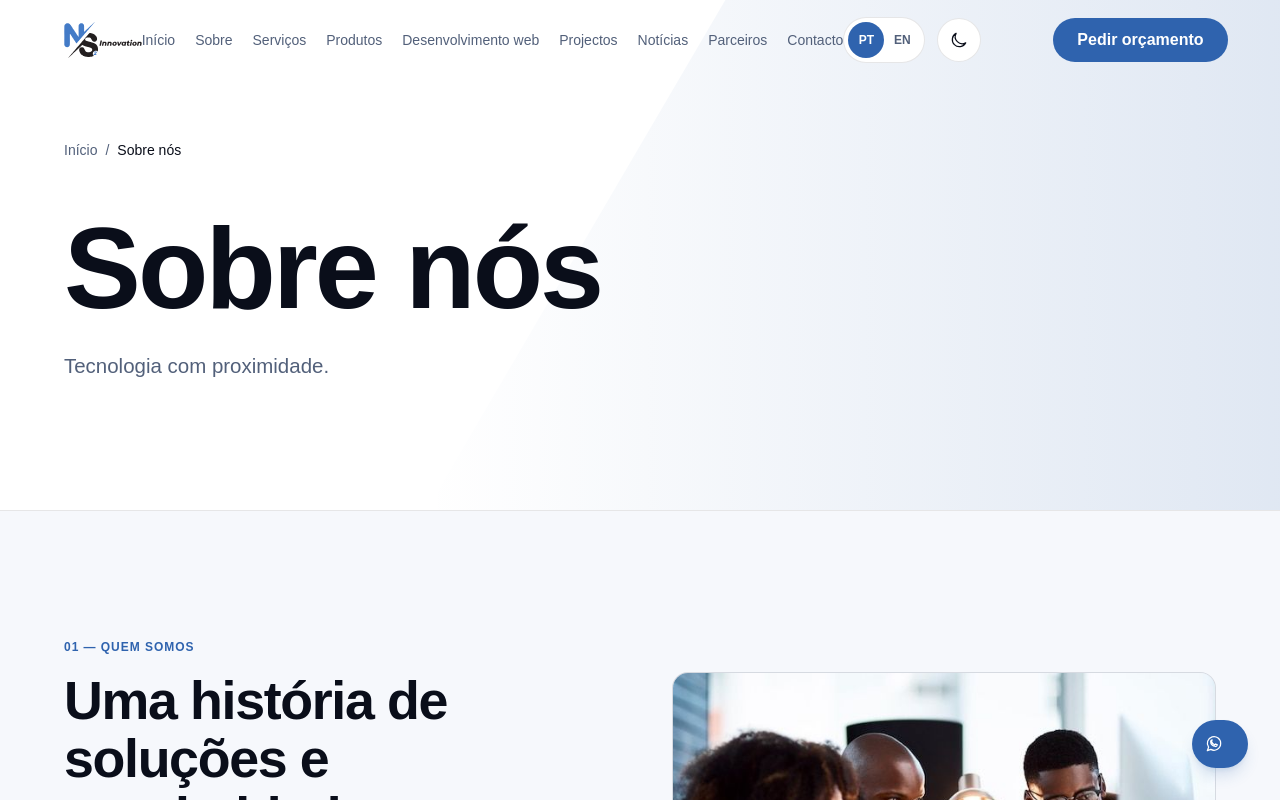
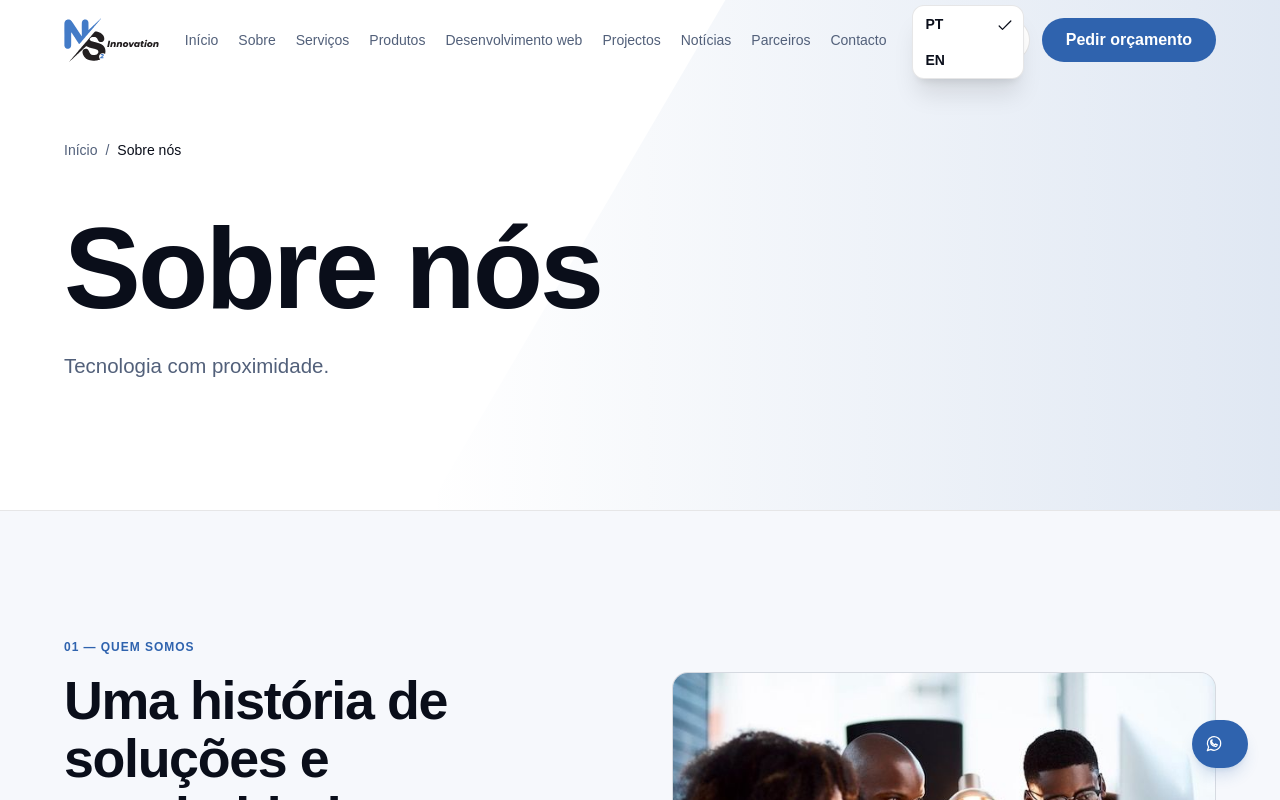
Before and after one commit to elyqueta/ns2_site, an Angular app: page /sobre in a window 1280 px wide. Both pictures are taken after a click on the button "PT". Shown: the top 800 px of the page. Built offline with nearby package versions, Linux system fonts and the light colour scheme.

Commit message:
feat(fase-01): navbar tema, tradução e logótipo

```diff
--- a/src/app/i18n/en.ts
+++ b/src/app/i18n/en.ts
@@ -187,6 +187,7 @@ export const en = {
       accessory: 'Accessory',
       chair: 'Chair',
       printer: 'Printer',
+      globe: 'Globe',
       whatsapp: 'WhatsApp',
       email: 'Email',
       phone: 'Phone',
--- a/src/app/i18n/pt.ts
+++ b/src/app/i18n/pt.ts
@@ -178,6 +178,7 @@ export const pt = {
       accessory: 'Acessório',
       chair: 'Cadeira',
       printer: 'Impressora',
+      globe: 'Globo',
       whatsapp: 'WhatsApp',
       email: 'Email',
       phone: 'Telefone',
--- a/src/app/pages/ui-kit/ui-kit.html
+++ b/src/app/pages/ui-kit/ui-kit.html
@@ -107,6 +107,7 @@
         <div class="flex flex-wrap items-center gap-6">
           <app-link-arrow [label]="actions.learnMore" href="/sobre" />
           <app-link-arrow [label]="actions.whatsapp" [href]="whatsappUrl" [external]="true" />
+          <app-language-toggle />
         </div>
       </div>
     </section>
--- a/src/app/pages/ui-kit/ui-kit.ts
+++ b/src/app/pages/ui-kit/ui-kit.ts
@@ -10,6 +10,7 @@ import { Card } from '../../shared/ui/card/card';
 import { CtaBand } from '../../shared/ui/cta-band/cta-band';
 import { FormField, FormFieldOption } from '../../shared/ui/form-field/form-field';
 import { Icon, iconNames } from '../../shared/ui/icon/icon';
+import { LanguageToggle } from '../../shared/ui/language-toggle/language-toggle';
 import { LinkArrow } from '../../shared/ui/link-arrow/link-arrow';
 import { Marquee } from '../../shared/ui/marquee/marquee';
 import { MediaSlot } from '../../shared/ui/media-slot/media-slot';
@@ -67,6 +68,7 @@ interface PaletteToken {
     FormField,
     Icon,
     KzPipe,
+    LanguageToggle,
     LinkArrow,
     Magnetic,
     MaskImage,
--- a/src/app/shared/layout/header/header.html
+++ b/src/app/shared/layout/header/header.html
@@ -9,14 +9,14 @@
       [attr.aria-label]="logoLabel()"
     >
       <img
-        class="h-9 w-auto dark:hidden"
+        class="h-11 w-auto dark:hidden"
         src="/brand/logo-horizontal.svg"
         alt="NS2 Innovation"
         width="1487"
         height="689"
       />
       <img
-        class="hidden h-9 w-auto dark:block"
+        class="hidden h-11 w-auto dark:block"
         src="/brand/logo-horizontal-dark.svg"
         alt="NS2 Innovation"
         width="1487"
@@ -39,11 +39,10 @@
     </nav>
 
     <div class="flex items-center gap-2 sm:gap-3">
-      <app-language-toggle />
-      <app-theme-toggle />
-      <span class="hidden h-11 w-12 lg:block" aria-hidden="true"></span>
+      <app-language-toggle class="hidden sm:inline-flex" />
+      <app-theme-toggle class="hidden sm:inline-flex" />
       <app-button
-        class="hidden sm:inline-flex"
+        class="inline-flex"
         [label]="quoteLabel()"
         [href]="whatsappUrl"
         [external]="true"
--- a/src/app/shared/layout/mobile-menu/mobile-menu.html
+++ b/src/app/shared/layout/mobile-menu/mobile-menu.html
@@ -13,14 +13,14 @@
   >
     <div class="flex min-h-14 items-center justify-between">
       <img
-        class="h-9 w-auto dark:hidden"
+        class="h-11 w-auto dark:hidden"
         src="/brand/logo-horizontal.svg"
         alt="NS2 Innovation"
         width="1487"
         height="689"
       />
       <img
-        class="hidden h-9 w-auto dark:block"
+        class="hidden h-11 w-auto dark:block"
         src="/brand/logo-horizontal-dark.svg"
         alt="NS2 Innovation"
         width="1487"
--- a/src/app/shared/ui/icon/icon.html
+++ b/src/app/shared/ui/icon/icon.html
@@ -72,6 +72,13 @@
       <path d="M7 8V3h10v5m0 9h3V9H4v8h3m0-3h10v7H7z" />
       <path d="M17 11h.01" />
     }
+    @case ('globe') {
+      <circle cx="12" cy="12" r="10" />
+      <path d="M12 2v20" />
+      <path d="M2 12h20" />
+      <path d="M4.93 4.93l14.14 14.14" />
+      <path d="M19.07 4.93l-14.14 14.14" />
+    }
     @case ('whatsapp') {
       <path d="M20 11.5a8 8 0 0 1-11.8 7L4 20l1.5-4.2A8 8 0 1 1 20 11.5Z" />
       <path d="M9 9c.5 2 2 3.5 4 4l1-1 2 1c-.3 1-1 2-2 2-3.5-.5-6-3-6-6 0-1 .8-1.7 1.8-2z" />
--- a/src/app/shared/ui/icon/icon.ts
+++ b/src/app/shared/ui/icon/icon.ts
@@ -15,6 +15,7 @@ export const iconNames = [
   'accessory',
   'chair',
   'printer',
+  'globe',
   'whatsapp',
   'email',
   'phone',
--- a/src/app/shared/ui/language-toggle/language-toggle.html
+++ b/src/app/shared/ui/language-toggle/language-toggle.html
@@ -1,30 +1,47 @@
 <div
-  class="inline-flex min-h-11 items-center rounded-full border border-line bg-surface p-1"
+  class="relative inline-flex items-center gap-2"
   role="group"
   [attr.aria-label]="groupLabel()"
 >
   <button
-    class="min-h-9 min-w-9 rounded-full px-2 text-xs font-semibold transition-colors cursor-pointer"
-    [class.bg-accent]="lang() === 'pt'"
-    [class.text-on-accent]="lang() === 'pt'"
-    [class.text-fg-muted]="lang() !== 'pt'"
+    class="inline-flex min-h-9 min-w-9 items-center justify-center gap-2 rounded-full border border-line bg-surface text-xs font-semibold transition-colors cursor-pointer"
+    [attr.aria-label]="languageAriaLabel()"
+    [attr.aria-expanded]="open()"
+    [attr.aria-haspopup]="true"
+    (click)="toggle()"
+    (keydown.escape)="close()"
+  >
+    <app-icon name="globe" class="size-4" aria-hidden="true" />
+    <span>{{ lang() === 'pt' ? 'PT' : 'EN' }}</span>
+    <app-icon name="arrow" class="size-3" aria-hidden="true" />
+  </button>
+
+  @if (open()) {
+    <div
+      class="absolute z-50 mt-1 w-[7rem] rounded-xl border border-line bg-surface shadow-xl"
+    >
+      <button
+        class="flex w-full items-center px-3 py-2 text-sm font-semibold text-fg transition-colors hover:bg-surface-2 cursor-pointer"
         type="button"
-    [attr.aria-label]="portugueseLabel()"
-    [attr.aria-pressed]="lang() === 'pt'"
         (click)="selectLanguage('pt')"
+        (keydown.escape)="close()"
       >
         PT
+        @if (lang() === 'pt') {
+          <app-icon name="check" class="ml-auto size-4" />
+        }
       </button>
       <button
-    class="min-h-9 min-w-9 rounded-full px-2 text-xs font-semibold transition-colors cursor-pointer"
-    [class.bg-accent]="lang() === 'en'"
-    [class.text-on-accent]="lang() === 'en'"
-    [class.text-fg-muted]="lang() !== 'en'"
+        class="flex w-full items-center px-3 py-2 text-sm font-semibold text-fg transition-colors hover:bg-surface-2 cursor-pointer"
         type="button"
-    [attr.aria-label]="englishLabel()"
-    [attr.aria-pressed]="lang() === 'en'"
         (click)="selectLanguage('en')"
+        (keydown.escape)="close()"
       >
         EN
+        @if (lang() === 'en') {
+          <app-icon name="check" class="ml-auto size-4" />
+        }
       </button>
     </div>
+  }
+</div>
--- a/src/app/shared/ui/language-toggle/language-toggle.ts
+++ b/src/app/shared/ui/language-toggle/language-toggle.ts
@@ -1,19 +1,34 @@
-import { ChangeDetectionStrategy, Component, computed, inject } from '@angular/core';
+import { ChangeDetectionStrategy, Component, computed, inject, signal } from '@angular/core';
 import { I18nService, Language } from '../../../core/i18n.service';
+import { Icon } from '../icon/icon';
 
 @Component({
   selector: 'app-language-toggle',
+  imports: [Icon],
   templateUrl: './language-toggle.html',
   changeDetection: ChangeDetectionStrategy.OnPush,
 })
 export class LanguageToggle {
   private readonly i18n = inject(I18nService);
   readonly lang = this.i18n.lang;
+  readonly open = signal(false);
   readonly groupLabel = computed(() => this.i18n.t('actions.languageSelection'));
-  readonly portugueseLabel = computed(() => this.i18n.t('actions.languagePortuguese'));
-  readonly englishLabel = computed(() => this.i18n.t('actions.languageEnglish'));
+  readonly languageAriaLabel = computed(() =>
+    this.lang() === 'pt'
+      ? this.i18n.t('actions.languagePortuguese')
+      : this.i18n.t('actions.languageEnglish'),
+  );
 
   selectLanguage(language: Language): void {
     this.i18n.setLanguage(language);
+    this.open.set(false);
+  }
+
+  toggle(): void {
+    this.open.update((value) => !value);
+  }
+
+  close(): void {
+    this.open.set(false);
   }
 }
```
Also changed, not shown: 1 other file (tests, documents, lock files or other folders). Lines whose indentation alone changed are shown as unchanged.
